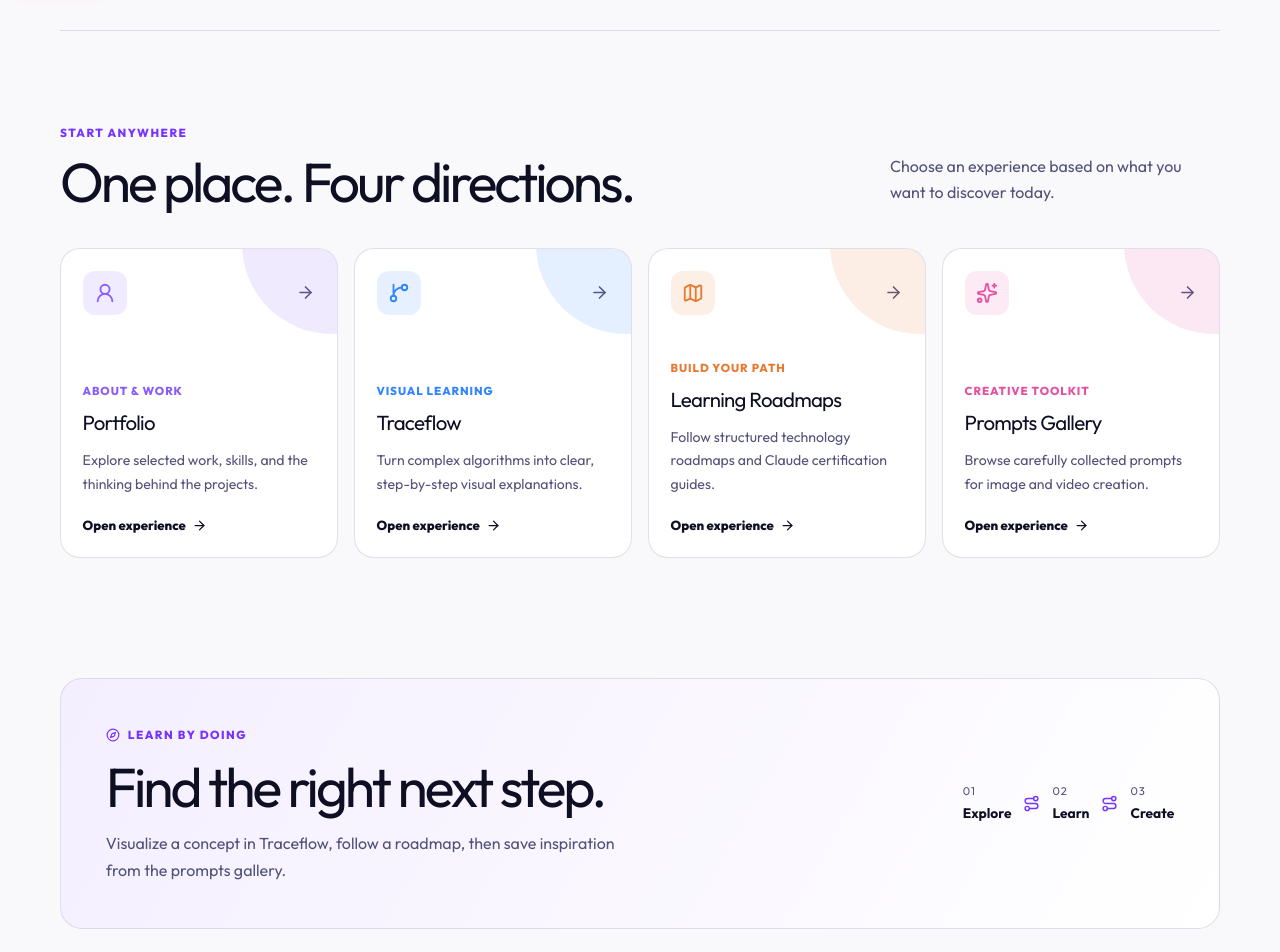
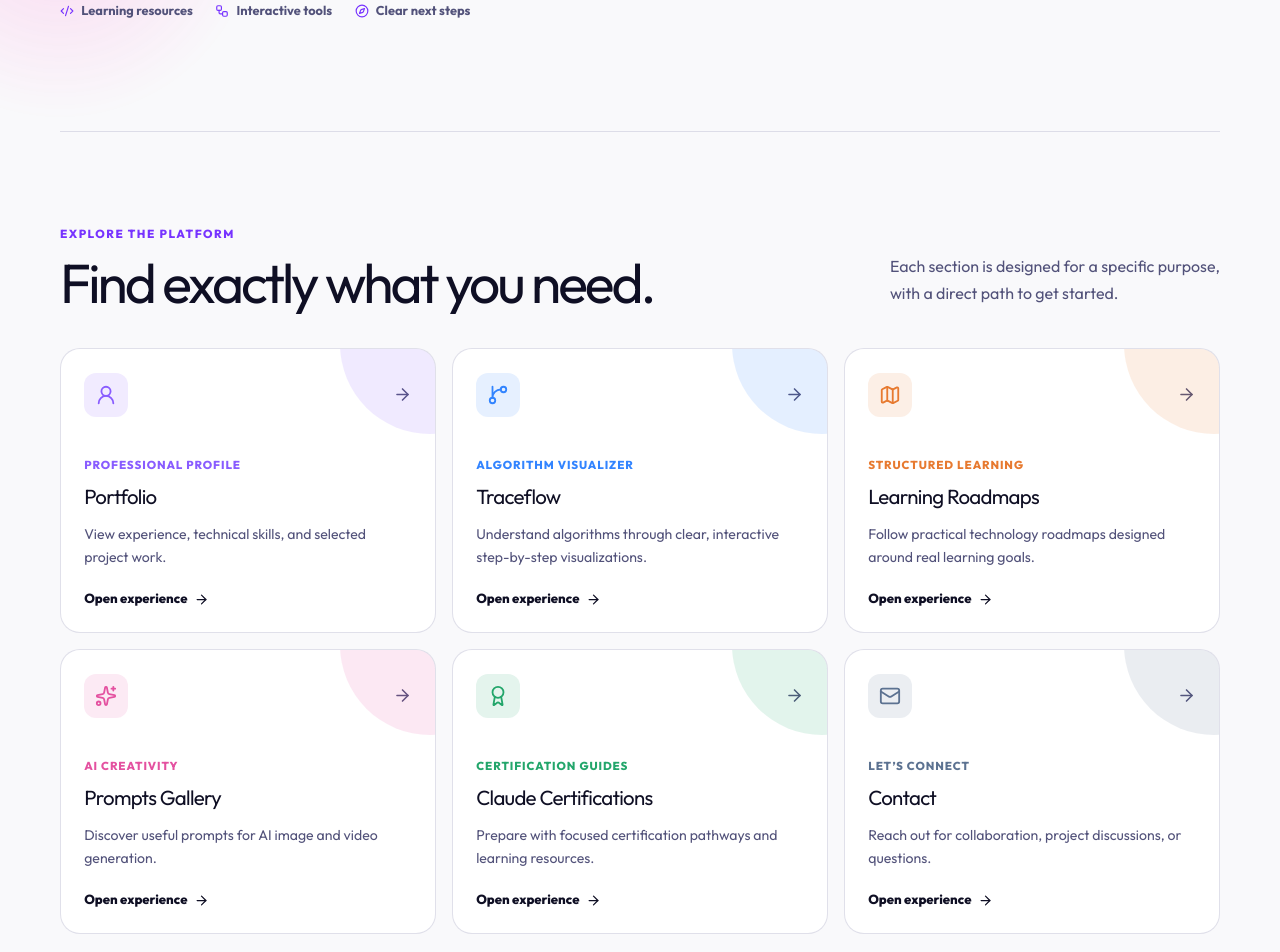
Before and after one commit to Chaitanya-Gidijala/chaitanya-tech-world-frontend, a React (Vite) app: page / in a window 1280 px wide. Shown: the part 780-1732 px from the top of the page. Built offline with nearby package versions, Linux system fonts and the light colour scheme; no server answers; a web font is replaced by a local one.

Commit message:
redesign professional home page

```diff
--- a/src/pages/common/LandingPage.css
+++ b/src/pages/common/LandingPage.css
@@ -43,15 +43,15 @@
 .home-section-heading { display: flex; align-items: end; justify-content: space-between; gap: 2rem; margin-bottom: 2.4rem; }
 .home-section-heading h2, .home-path h2 { margin: .7rem 0 0; font-size: clamp(2rem, 4.5vw, 3.45rem); letter-spacing: -.055em; line-height: 1; }
 .home-section-heading p { max-width: 330px; margin: 0 0 .25rem; color: var(--text-muted); line-height: 1.65; }
-.home-product-grid { display: grid; grid-template-columns: repeat(4, 1fr); gap: 1rem; }
-.home-product-card { position: relative; display: flex; min-height: 310px; height: 100%; flex-direction: column; padding: 1.35rem; overflow: hidden; border: 1px solid var(--border-light); border-radius: 20px; color: var(--text-main); background: var(--bg-card); text-decoration: none; transition: transform .25s ease, box-shadow .25s ease, border-color .25s ease; }
+.home-product-grid { display: grid; grid-template-columns: repeat(3, 1fr); gap: 1rem; }
+.home-product-card { position: relative; display: flex; min-height: 285px; height: 100%; flex-direction: column; padding: 1.45rem; overflow: hidden; border: 1px solid var(--border-light); border-radius: 20px; color: var(--text-main); background: var(--bg-card); text-decoration: none; transition: transform .25s ease, box-shadow .25s ease, border-color .25s ease; }
 .home-product-card::before { content: ''; position: absolute; width: 180px; height: 180px; top: -95px; right: -85px; border-radius: 50%; opacity: .13; transition: transform .3s ease; }
 .home-product-card:hover { transform: translateY(-6px); border-color: var(--card-accent); box-shadow: 0 18px 42px rgba(30, 28, 50, .12); }.home-product-card:hover::before { transform: scale(1.3); }
-.home-product-card--violet { --card-accent: #895cff; }.home-product-card--violet::before { background: #895cff; }.home-product-card--blue { --card-accent: #3284ff; }.home-product-card--blue::before { background: #3284ff; }.home-product-card--orange { --card-accent: #e77a30; }.home-product-card--orange::before { background: #e77a30; }.home-product-card--pink { --card-accent: #e451a0; }.home-product-card--pink::before { background: #e451a0; }
+.home-product-card--violet { --card-accent: #895cff; }.home-product-card--violet::before { background: #895cff; }.home-product-card--blue { --card-accent: #3284ff; }.home-product-card--blue::before { background: #3284ff; }.home-product-card--orange { --card-accent: #e77a30; }.home-product-card--orange::before { background: #e77a30; }.home-product-card--pink { --card-accent: #e451a0; }.home-product-card--pink::before { background: #e451a0; }.home-product-card--green { --card-accent: #23a66b; }.home-product-card--green::before { background: #23a66b; }.home-product-card--slate { --card-accent: #5c7291; }.home-product-card--slate::before { background: #5c7291; }
 .home-card-top { display: flex; align-items: center; justify-content: space-between; }.home-card-icon { display: grid; width: 44px; height: 44px; place-items: center; color: var(--card-accent); border-radius: 12px; background: color-mix(in srgb, var(--card-accent) 12%, transparent); }.home-card-arrow { color: var(--text-muted); transition: transform .2s; }.home-product-card:hover .home-card-arrow { transform: translate(3px, -3px); color: var(--card-accent); }
 .home-card-eyebrow { margin-top: auto; color: var(--card-accent); font-size: .72rem; font-weight: 800; letter-spacing: .08em; text-transform: uppercase; }.home-product-card h3 { margin: .55rem 0 .65rem; font-size: 1.28rem; letter-spacing: -.035em; }.home-product-card p { margin: 0; color: var(--text-muted); font-size: .88rem; line-height: 1.65; }.home-card-link { display: inline-flex; align-items: center; gap: .4rem; margin-top: 1.25rem; color: var(--text-main); font-size: .82rem; font-weight: 800; }
 
-.home-path { display: flex; align-items: center; justify-content: space-between; gap: 3rem; margin-top: 2rem; margin-bottom: 6rem; padding: 2.8rem; border: 1px solid var(--border-light); border-radius: 22px; background: linear-gradient(120deg, color-mix(in srgb, var(--color-primary) 8%, var(--bg-card)), var(--bg-card)); }.home-path-copy { max-width: 510px; }.home-path-copy p { margin: 1rem 0 0; color: var(--text-muted); line-height: 1.65; }.home-path-steps { display: flex; align-items: center; gap: .75rem; color: var(--color-primary); }.home-path-steps span { display: grid; gap: .18rem; color: var(--text-muted); font-size: .7rem; letter-spacing: .08em; }.home-path-steps strong { color: var(--text-main); font-size: .86rem; letter-spacing: 0; }
+.home-path { display: flex; align-items: center; justify-content: space-between; gap: 3rem; margin-top: 2rem; margin-bottom: 6rem; padding: 2.8rem; border: 1px solid var(--border-light); border-radius: 22px; background: linear-gradient(120deg, color-mix(in srgb, var(--color-primary) 8%, var(--bg-card)), var(--bg-card)); }.home-path-copy { max-width: 560px; }.home-path-copy p { margin: 1rem 0 0; color: var(--text-muted); line-height: 1.65; }.home-path-steps { display: flex; align-items: center; gap: .7rem; }.home-path-link { display: inline-flex; align-items: center; gap: .45rem; min-height: 45px; padding: 0 1rem; color: #fff; border-radius: 11px; background: var(--color-primary); font-size: .84rem; font-weight: 800; text-decoration: none; transition: transform .2s ease; }.home-path-link:hover { transform: translateY(-2px); }.home-path-link--quiet { color: var(--text-main); border: 1px solid var(--border-light); background: var(--bg-card); }
 
 @media (max-width: 900px) { .home-product-grid { grid-template-columns: repeat(2, 1fr); }.home-path { align-items: flex-start; flex-direction: column; }.home-hero { min-height: 620px; }.home-section-heading { align-items: flex-start; flex-direction: column; gap: 1rem; } }
 @media (max-width: 560px) { .home-shell { width: min(100% - 2rem, 1160px); }.home-hero { min-height: 590px; padding: 130px 0 70px; }.home-hero h1 { font-size: clamp(3rem, 15vw, 4.7rem); }.home-signal-row { margin-top: 3rem; gap: .8rem; flex-direction: column; }.home-products { padding: 4rem 0; }.home-product-grid { grid-template-columns: 1fr; }.home-product-card { min-height: 260px; }.home-path { margin-bottom: 4rem; padding: 1.5rem; gap: 2rem; }.home-path-steps { width: 100%; justify-content: space-between; gap: .35rem; }.home-path-steps svg { width: 14px; }.home-button { width: 100%; }.home-hero-actions { width: 100%; } }
--- a/src/pages/common/LandingPage.jsx
+++ b/src/pages/common/LandingPage.jsx
@@ -3,7 +3,7 @@ import { Link } from 'react-router-dom';
 import { motion as Motion } from 'framer-motion';
 import {
     ArrowRight, GitBranch, Map, Sparkles, UserRound, Mail,
-    Compass, CircleDot, Layers3, Route
+    Award, Code2, Compass, Workflow
 } from 'lucide-react';
 import LandingNavbar from '@/components/layout/LandingNavbar';
 import './LandingPage.css';
@@ -11,35 +11,51 @@ import './LandingPage.css';
 const products = [
     {
         title: 'Portfolio',
-        eyebrow: 'About & work',
-        description: 'Explore selected work, skills, and the thinking behind the projects.',
+        eyebrow: 'Professional profile',
+        description: 'View experience, technical skills, and selected project work.',
         path: '/portfolio',
         icon: UserRound,
         accent: 'violet',
     },
     {
         title: 'Traceflow',
-        eyebrow: 'Visual learning',
-        description: 'Turn complex algorithms into clear, step-by-step visual explanations.',
+        eyebrow: 'Algorithm visualizer',
+        description: 'Understand algorithms through clear, interactive step-by-step visualizations.',
         path: '/traceflow',
         icon: GitBranch,
         accent: 'blue',
     },
     {
         title: 'Learning Roadmaps',
-        eyebrow: 'Build your path',
-        description: 'Follow structured technology roadmaps and Claude certification guides.',
+        eyebrow: 'Structured learning',
+        description: 'Follow practical technology roadmaps designed around real learning goals.',
         path: '/roadmap',
         icon: Map,
         accent: 'orange',
     },
     {
         title: 'Prompts Gallery',
-        eyebrow: 'Creative toolkit',
-        description: 'Browse carefully collected prompts for image and video creation.',
+        eyebrow: 'AI creativity',
+        description: 'Discover useful prompts for AI image and video generation.',
         path: '/prompts',
         icon: Sparkles,
         accent: 'pink',
+    },
+    {
+        title: 'Claude Certifications',
+        eyebrow: 'Certification guides',
+        description: 'Prepare with focused certification pathways and learning resources.',
+        path: '/roadmap/certifications/claude',
+        icon: Award,
+        accent: 'green',
+    },
+    {
+        title: 'Contact',
+        eyebrow: 'Let’s connect',
+        description: 'Reach out for collaboration, project discussions, or questions.',
+        path: '/contact',
+        icon: Mail,
+        accent: 'slate',
     },
 ];
 
@@ -59,37 +75,38 @@ const LandingPage = ({ theme, toggleTheme }) => (
                 <div className="home-aurora home-aurora--two" />
                 <Motion.div {...reveal()} className="home-kicker">
                     <span className="home-kicker-dot" />
-                    A focused digital workspace
+                    Chaitanya Tech World
                 </Motion.div>
                 <Motion.h1 {...reveal(0.08)}>
-                    Explore ideas.<br />
-                    <span>Build with clarity.</span>
+                    Tools for learning,<br />
+                    <span>building, and creating.</span>
                 </Motion.h1>
                 <Motion.p {...reveal(0.16)} className="home-hero-copy">
-                    Chaitanya Tech World brings practical tools for visual learning,
-                    focused growth, and creative exploration into one calm place.
+                    Explore practical technology resources, visual learning tools,
+                    curated AI prompts, and professional work in one place.
                 </Motion.p>
                 <Motion.div {...reveal(0.24)} className="home-hero-actions">
                     <a className="home-button home-button--solid" href="#explore">
-                        Explore the workspace <ArrowRight size={17} />
+                        Explore tools <ArrowRight size={17} />
                     </a>
                     <Link className="home-button home-button--quiet" to="/contact">
                         Get in touch <Mail size={16} />
                     </Link>
                 </Motion.div>
                 <Motion.div {...reveal(0.34)} className="home-signal-row" aria-label="Available experiences">
-                    <span><CircleDot size={14} /> Four focused experiences</span>
-                    <span><Layers3 size={14} /> Built to explore at your pace</span>
+                    <span><Code2 size={14} /> Learning resources</span>
+                    <span><Workflow size={14} /> Interactive tools</span>
+                    <span><Compass size={14} /> Clear next steps</span>
                 </Motion.div>
             </section>
 
             <section id="explore" className="home-products home-shell">
                 <Motion.div {...reveal()} className="home-section-heading">
                     <div>
-                        <span className="home-eyebrow">Start anywhere</span>
-                        <h2>One place. Four directions.</h2>
+                        <span className="home-eyebrow">Explore the platform</span>
+                        <h2>Find exactly what you need.</h2>
                     </div>
-                    <p>Choose an experience based on what you want to discover today.</p>
+                    <p>Each section is designed for a specific purpose, with a direct path to get started.</p>
                 </Motion.div>
 
                 <div className="home-product-grid">
@@ -112,16 +129,13 @@ const LandingPage = ({ theme, toggleTheme }) => (
 
             <section className="home-path home-shell">
                 <div className="home-path-copy">
-                    <span className="home-eyebrow"><Compass size={14} /> Learn by doing</span>
-                    <h2>Find the right next step.</h2>
-                    <p>Visualize a concept in Traceflow, follow a roadmap, then save inspiration from the prompts gallery.</p>
+                    <span className="home-eyebrow"><Compass size={14} /> Simple, focused access</span>
+                    <h2>Learn with a clear direction.</h2>
+                    <p>Use Roadmaps to plan your next skill, Traceflow to understand how it works, and Prompts Gallery to create something new.</p>
                 </div>
                 <div className="home-path-steps">
-                    <span>01 <strong>Explore</strong></span>
-                    <Route size={17} aria-hidden="true" />
-                    <span>02 <strong>Learn</strong></span>
-                    <Route size={17} aria-hidden="true" />
-                    <span>03 <strong>Create</strong></span>
+                    <Link to="/roadmap" className="home-path-link">View Roadmaps <ArrowRight size={16} /></Link>
+                    <Link to="/contact" className="home-path-link home-path-link--quiet">Contact <Mail size={15} /></Link>
                 </div>
             </section>
         </main>
```
